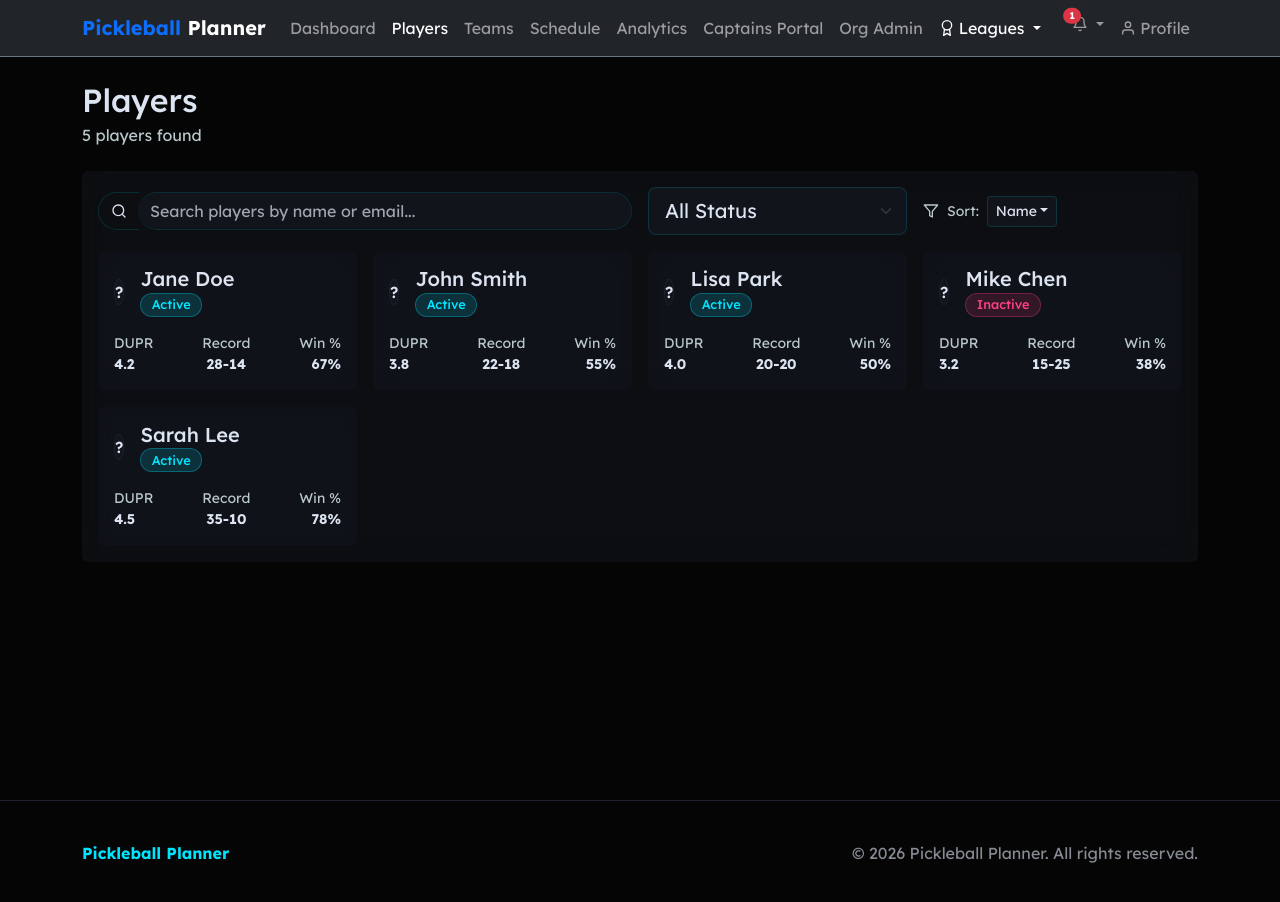
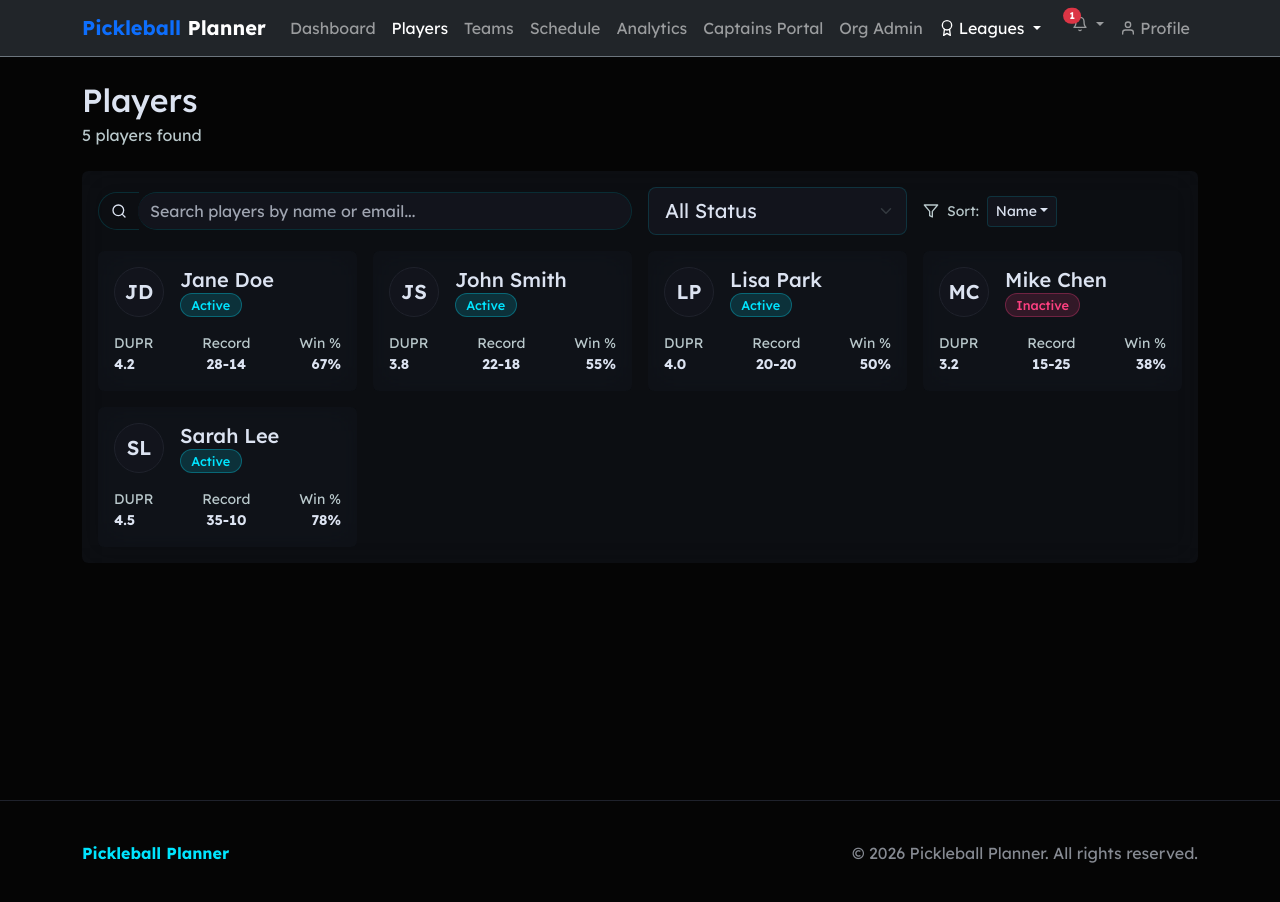
Before and after one commit to itanne99/pickleball-planner, a Next.js app: page /players in a window 1280 px wide. Shown: the top 902 px of the page. Built offline with nearby package versions, Linux system fonts and the light colour scheme.

Commit message:
refactor(components): optimize Card and Avatar components

```diff
--- a/src/components/Avatar.js
+++ b/src/components/Avatar.js
@@ -1,14 +1,30 @@
 import React from 'react';
 
-export default function Avatar({ src, initials, size = 40, className = '', style = {}, ...props }) {
+const sizeMap = {
+  sm: 30,
+  md: 50,
+  lg: 80
+};
+
+const getInitials = (name) => {
+  if (!name) return '?';
+  const parts = name.trim().split(/\s+/);
+  if (parts.length === 1) return parts[0].charAt(0).toUpperCase();
+  return (parts[0].charAt(0) + parts[parts.length - 1].charAt(0)).toUpperCase();
+};
+
+export default function Avatar({ src, initials, name, size = 40, className = '', style = {}, ...props }) {
+  const numericSize = typeof size === 'number' ? size : sizeMap[size] || 40;
+  const displayInitials = initials || getInitials(name);
+
   return (
     <div
       className={`avatar ${className}`}
       style={{
-        width: size,
-        height: size,
+        width: numericSize,
+        height: numericSize,
         borderRadius: '50%',
-        background: '#12141C',
+        background: 'var(--surface-dim, #12141C)',
         border: '1px solid #1F222C',
         display: 'inline-flex',
         alignItems: 'center',
@@ -16,7 +32,7 @@ export default function Avatar({ src, initials, size = 40, className = '', style
         overflow: 'hidden',
         color: 'var(--inverse-surface, #dce3f1)',
         fontWeight: '600',
-        fontSize: size * 0.4,
+        fontSize: numericSize * 0.4,
         ...style
       }}
       {...props}
@@ -24,7 +40,7 @@ export default function Avatar({ src, initials, size = 40, className = '', style
       {src ? (
         <img src={src} alt="Avatar" style={{ width: '100%', height: '100%', objectFit: 'cover' }} />
       ) : (
-        initials || '?'
+        displayInitials
       )}
     </div>
   );
```
Also changed, not shown: src/components/Card.js (+6 -11 lines).
